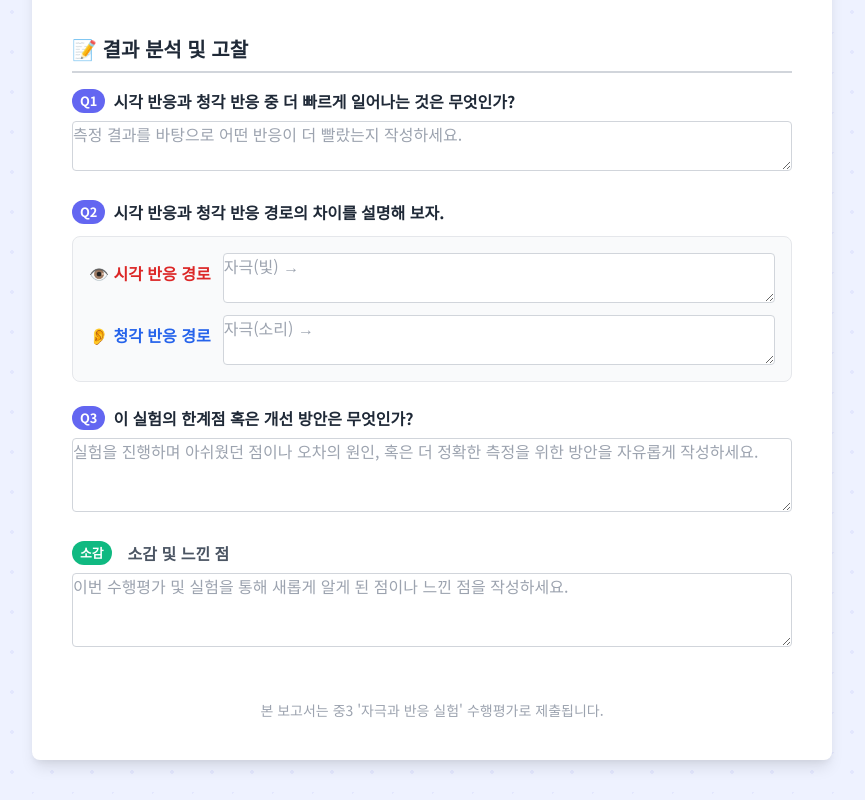
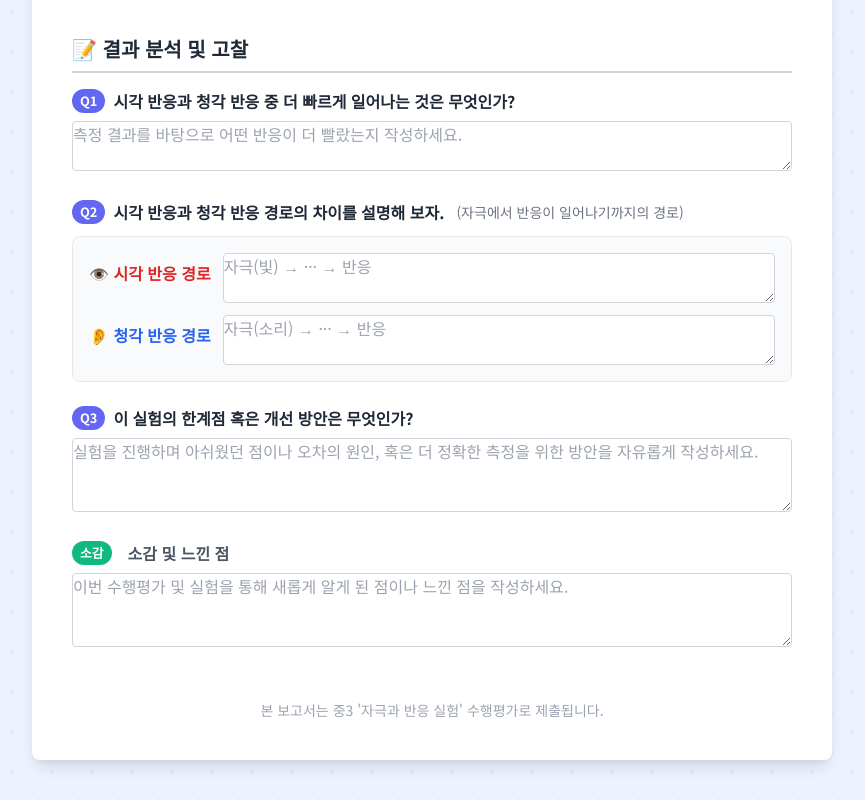
Before and after one commit to gng03190-droid/test2, a plain HTML site: page index.html in a window 1280 px wide. Shown: the part 1128-1928 px from the top of the page, without its empty margins (208-1073 px from the left). Drawn offline with nearby package versions, Linux system fonts and the light colour scheme.

Commit message:
Update index.html

```diff
--- a/index.html
+++ b/index.html
@@ -258,15 +258,15 @@
 
                 <!-- Q2 -->
                 <div>
-                    <label class="question-title" data-q="2">시각 반응과 청각 반응 경로의 차이를 설명해 보자.</label>
+                    <label class="question-title" data-q="2">시각 반응과 청각 반응 경로의 차이를 설명해 보자. <span class="text-sm font-normal text-gray-500 ml-1">(자극에서 반응이 일어나기까지의 경로)</span></label>
                     <div class="space-y-3 mt-3 p-4 bg-gray-50 rounded-lg border border-gray-200">
                         <div class="flex flex-col sm:flex-row sm:items-start gap-3">
                             <span class="font-bold text-red-600 whitespace-nowrap mt-2 flex items-center gap-1 w-36">👁️ 시각 반응 경로</span>
-                            <textarea id="q2_visual" rows="2" placeholder="자극(빛) →"></textarea>
+                            <textarea id="q2_visual" rows="2" placeholder="자극(빛) → ··· → 반응"></textarea>
                         </div>
                         <div class="flex flex-col sm:flex-row sm:items-start gap-3">
                             <span class="font-bold text-blue-600 whitespace-nowrap mt-2 flex items-center gap-1 w-36">👂 청각 반응 경로</span>
-                            <textarea id="q2_audio" rows="2" placeholder="자극(소리) →"></textarea>
+                            <textarea id="q2_audio" rows="2" placeholder="자극(소리) → ··· → 반응"></textarea>
                         </div>
                     </div>
                 </div>
```
